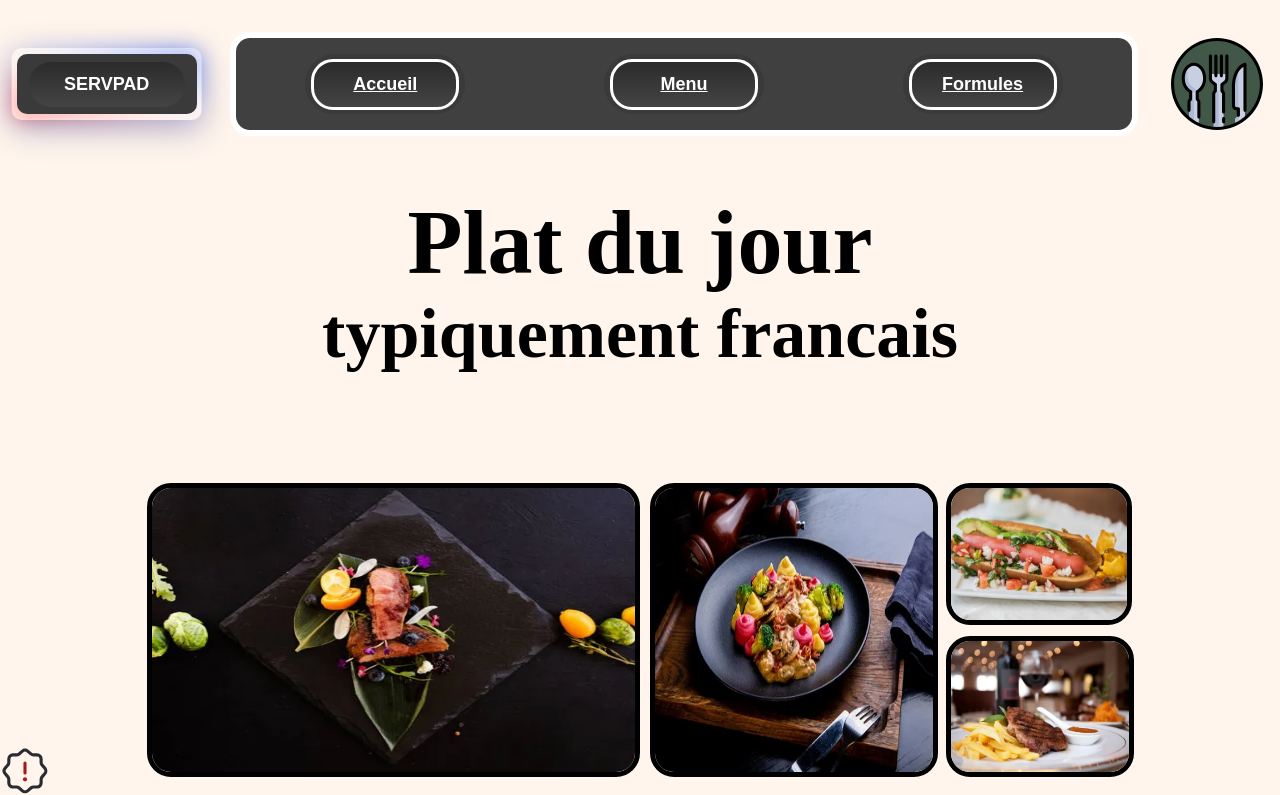
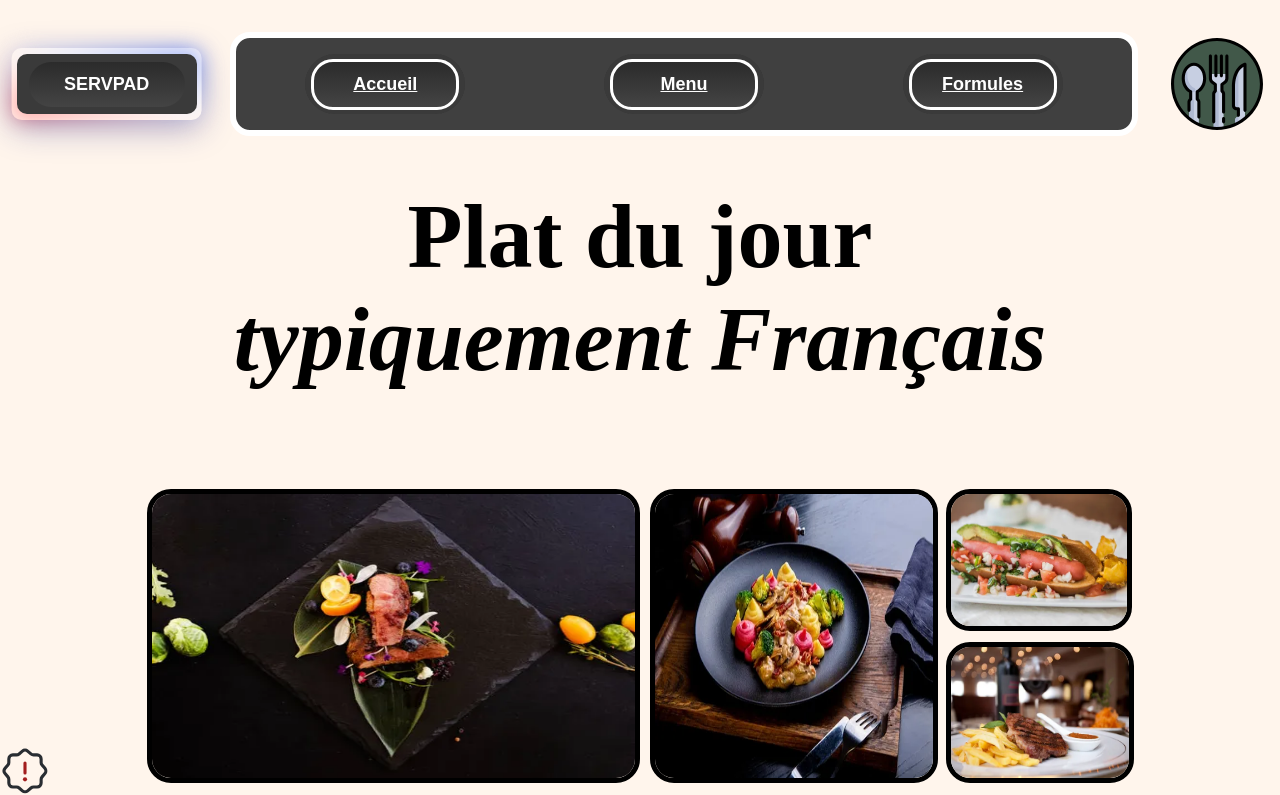
Before and after one commit to Servpad/servpad, a PHP site: page / in a window 1280 px wide. Shown: the top 795 px of the page. Run offline with PHP 8.4, Linux system fonts and the light colour scheme.

Commit message:
typiquement Français Italique+correction d'ortographe

```diff
--- a/index.html
+++ b/index.html
@@ -119,7 +119,7 @@
     <div class="indexContent">
         <div class="middleText">
             <h1> Plat du jour</h1>
-            <h2>typiquement francais</h2>
+            <h2><i>typiquement Français</i></h2>
 
         </div>
         <!-- bottome picture -->
--- a/style.css
+++ b/style.css
@@ -106,7 +106,7 @@ h2 {
     margin: 0;
     display: grid;
     place-items: center;
-    font-size: 70px;
+    font-size: 90px;
 
 }
 
```
